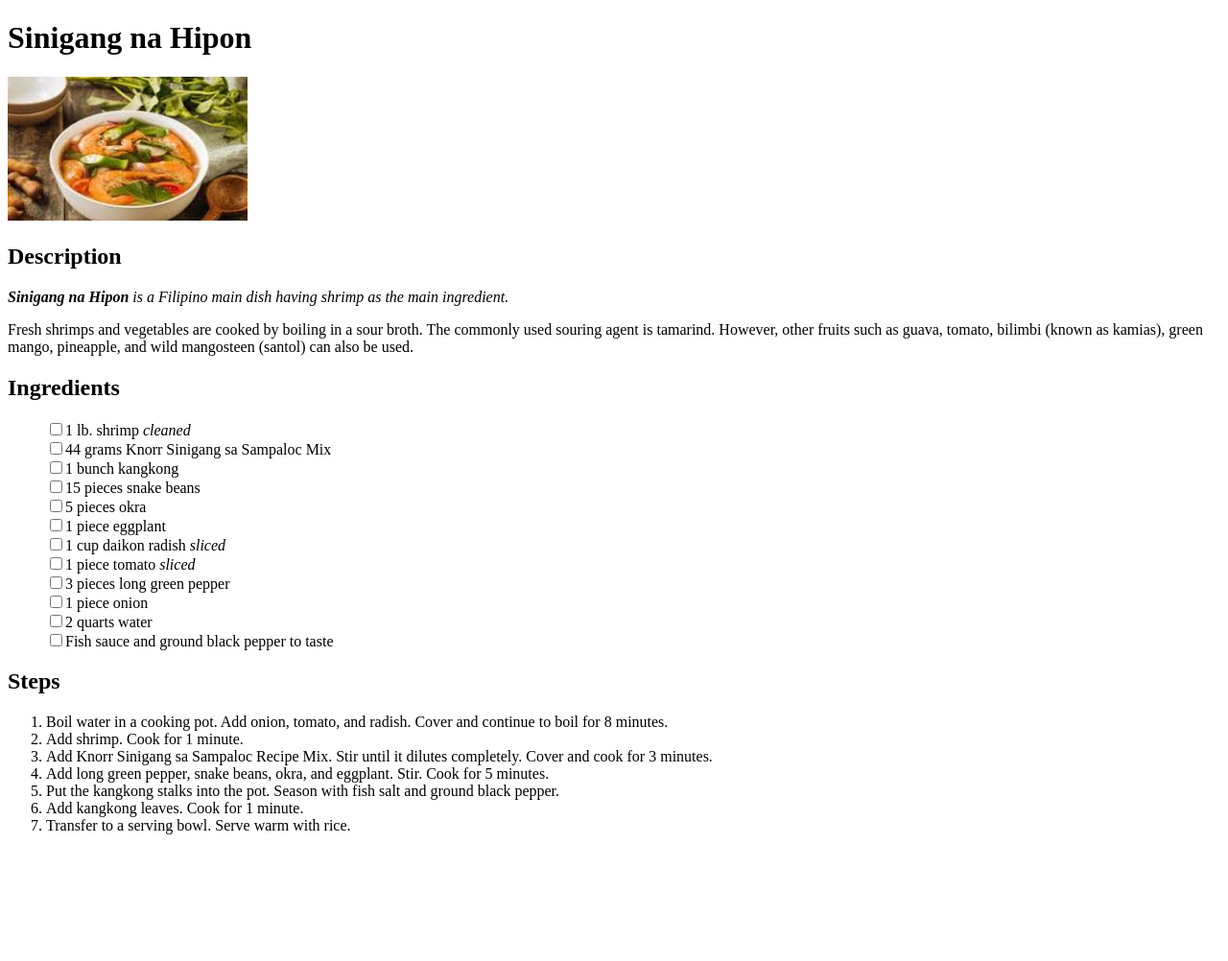
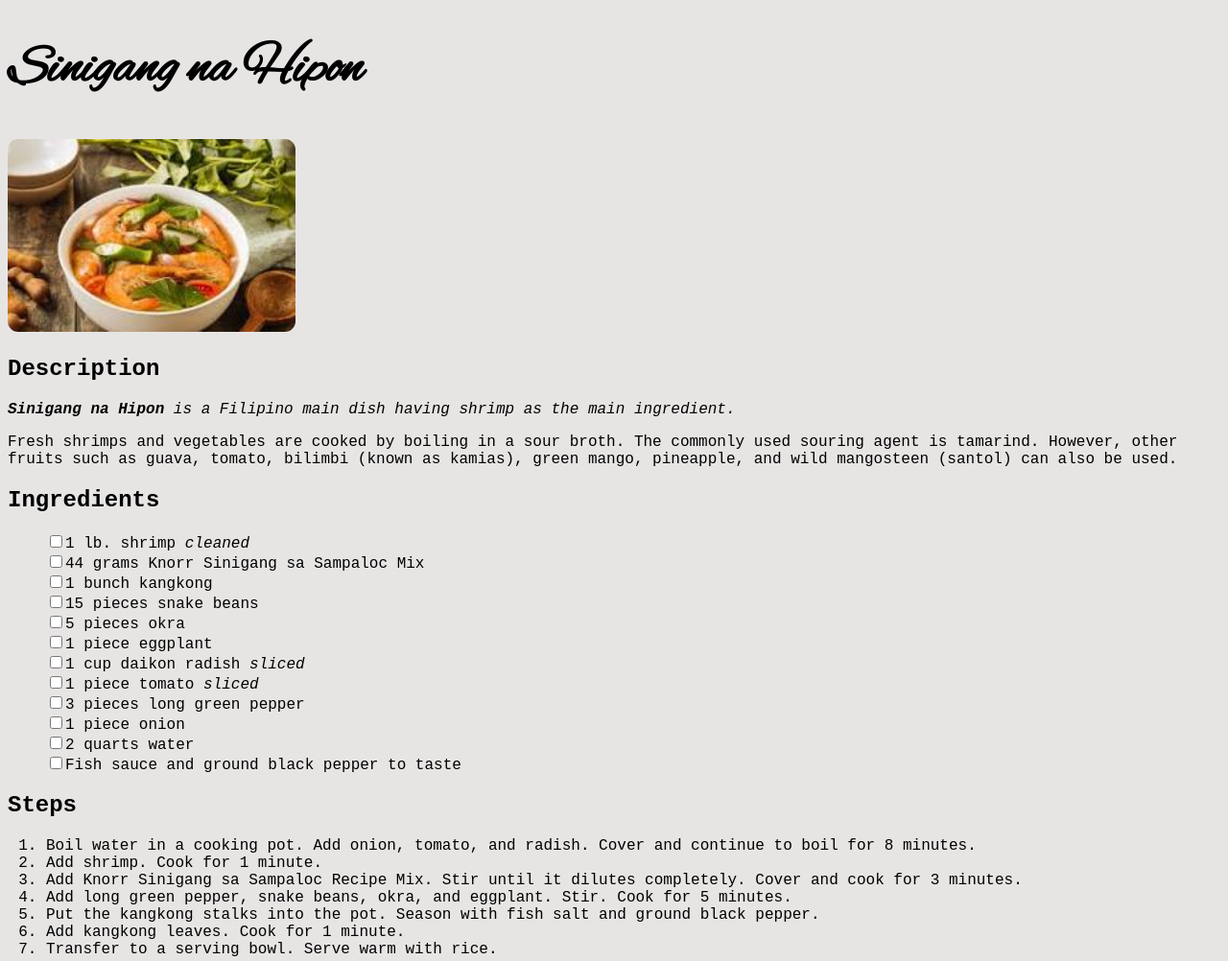
Before and after one commit to xamdp/odin-recipes, a plain HTML site: page recipes/sinigang-na-hipon.html in a window 1280 px wide. Shown: the whole page at 96% size. Before the commit the page ends 886 px from the top, so only its background shows below. Drawn offline with Linux system fonts and the light colour scheme.

Commit message:
Add css for the remaining recipe
Added the styled recipe for Sinigang na Hipon and Pork Dinuguan.

For the recipe images I removed the height and width attribute in the
<img> tag.

Specified it instead in the recipe.css

These are partial css styles for the odin-recipe project.

More will come soon :)

```diff
--- a/recipes/sinigang-na-hipon.html
+++ b/recipes/sinigang-na-hipon.html
@@ -4,11 +4,12 @@
 		<meta charset="UTF-8">
 		<meta name="viewport" content="width=device-width, initial-scale=1.0">
 		<title>Sinigang na Hipon</title>
+		<link rel="stylesheet" href="recipe.css">
 	</head>
 	<body>
 		<div>
-			<h1>Sinigang na Hipon</h1>
-			<img src="../images/sinigang-hipon.jpg" alt="Sinigang na Hipon Image" height="150" width="250">
+			<h1 class="recipe-title">Sinigang na Hipon</h1>
+			<img class="recipe-image" src="../images/sinigang-hipon.jpg" alt="Sinigang na Hipon Image">
 
 			<br>
 
@@ -50,5 +51,6 @@
 				<li>Add kangkong leaves. Cook for 1 minute.</li>
 				<li>Transfer to a serving bowl. Serve warm with rice.</li>
 			</ol>
+		</div>
 	</body>
 </html>
```
Also changed, not shown: recipes/pork-dinuguan.html (+3 -2 lines). Lines whose indentation alone changed are shown as unchanged.
